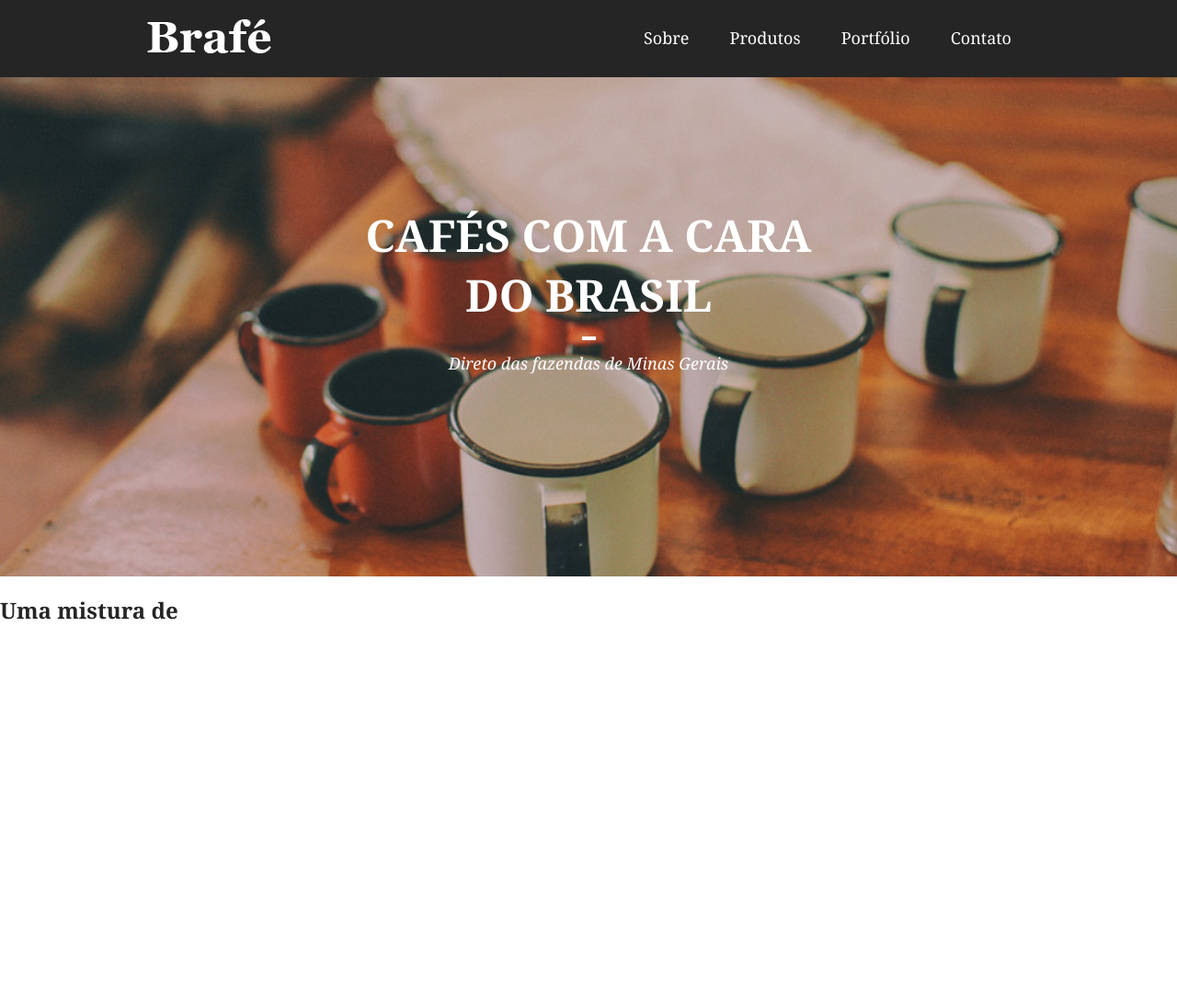
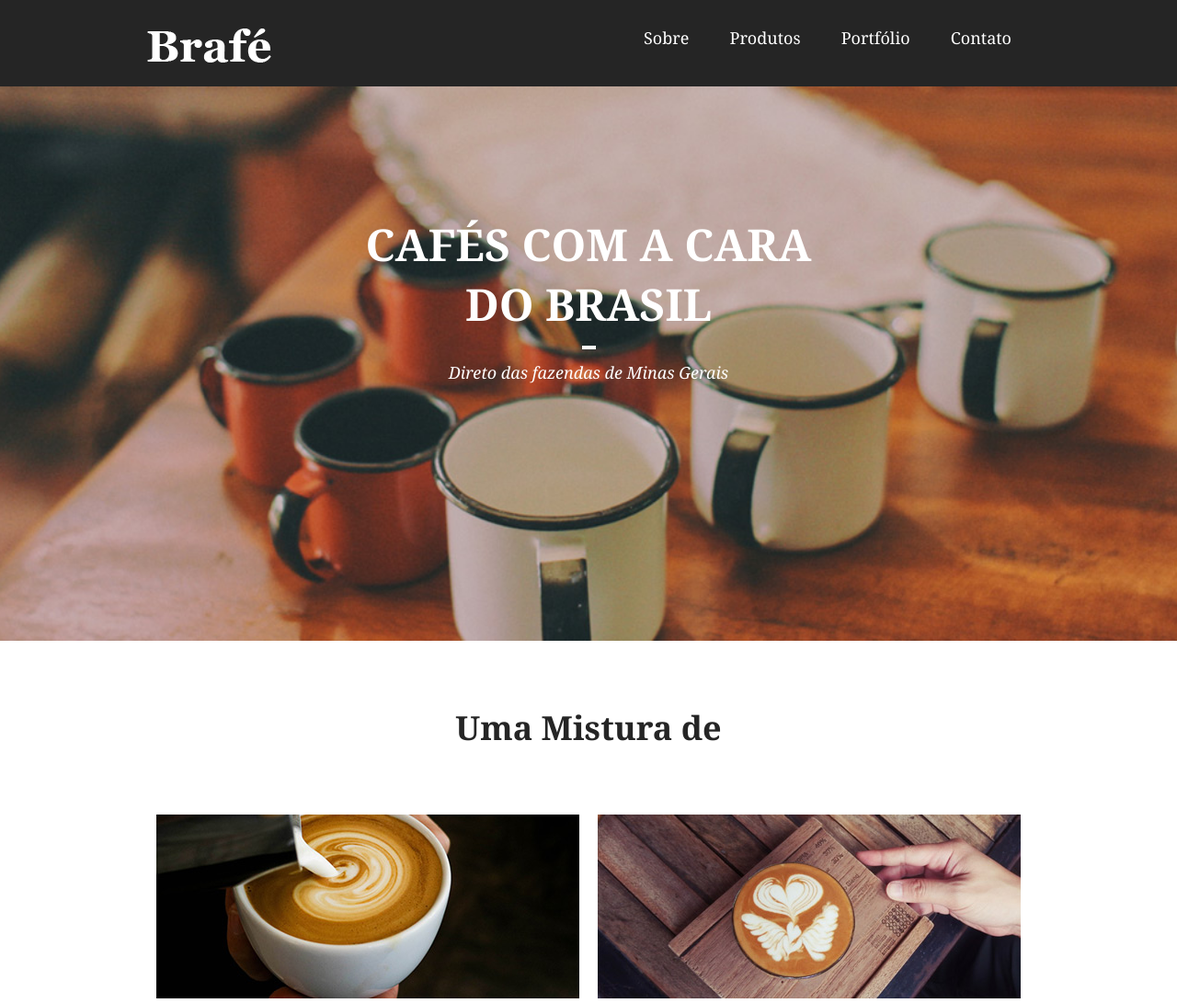
Before and after one commit to Carlos-7/Loja-Bicicleta, a plain HTML site: page web/index.html in a window 1280 px wide. Shown: the whole page at 92% size. Before the commit the page ends 800 px from the top, so only its background shows below. Drawn offline with Linux system fonts and the light colour scheme.

Commit message:
DSV_sobre-30-08-2021

```diff
--- a/web/css/style.css
+++ b/web/css/style.css
@@ -1,4 +1,4 @@
-body, ul, li, a, h1, p{
+body, ul, li, a, h1, h2, p{
   text-decoration: none;
   list-style: none;
   margin: 0px;
@@ -29,6 +29,7 @@ header .menu_container::before, .menu_container::after{
 
 header .menu_logo{
   display: block;
+  margin: 10px 0 0 0;
   float: left;
 }
 
@@ -52,11 +53,6 @@ header nav a{
 }
 
 /* introdução */
-/* .introducao .introducao_container{
-  width: 960px;
-  margin: 0 auto;
-} */
-
 .introducao{
   width: 100%;
   background: url("../img/bg-intro.jpg");
@@ -80,7 +76,7 @@ header nav a{
   font-style: italic;
   color: #fff;
   text-align: center;
-  padding-bottom: 220px;
+  padding-bottom: 280px;
 }
 
 .introducao h1::after{
@@ -93,3 +89,30 @@ header nav a{
 }
 
 /* sobre */
+.sobre h2{
+  padding: 70px 0;
+  font-size: 36px;
+  font-weight: bold;
+  text-align: center;
+}
+
+.sobre_container::before, .sobre_container::after{
+  content: "";
+  display: table;
+  clear: both;
+}
+.sobre_container{
+  width: 960px;
+  margin: auto;
+}
+
+.sobre .sobre_item{
+  width: 460px;
+  margin: 0 10px;
+  float: right;
+}
+
+.sobre .sobre_item image{
+  width: 100%;
+  display: block;
+}
--- a/web/index.html
+++ b/web/index.html
@@ -9,7 +9,7 @@
   <body>
     <header>
       <div class="menu_container">
-        <a class="menu_logo"><img src="img/brafe.png"></a>
+        <a class="menu_logo"><img src="img/brafe.png" /></a>
 
         <nav>
           <ul>
@@ -23,15 +23,18 @@
     </header>
 
     <main class="introducao">
-      <!-- <div class="introducao_container"> -->
-        <h1>Cafés com a cara <br>do brasil</h1>
-        <p>Direto das fazendas de Minas Gerais</p>
-      <!-- </div> -->
+      <h1>Cafés com a cara <br />do brasil</h1>
+      <p>Direto das fazendas de Minas Gerais</p>
     </main>
 
     <section class="sobre">
-      <h2>Uma mistura de</h2>
+      <div class="sobre_container">
+        <h2>Uma Mistura de</h2>
+
+        <div class="sobre_item"><img src="img/cafe-1.jpg" /></div>
+        <div class="sobre_item"><img src="img/cafe-2.jpg" /></div>
+
+      </div>
     </section>
-
   </body>
 </html>
```
